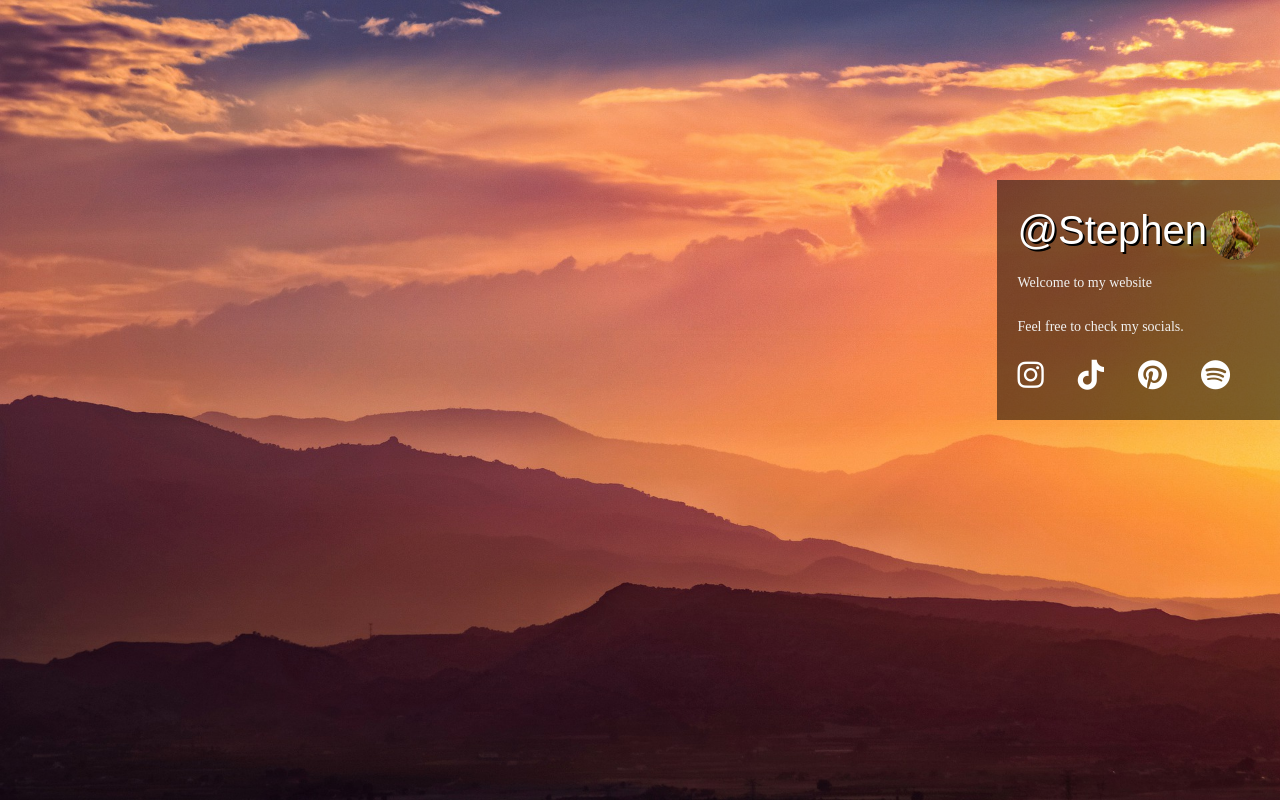
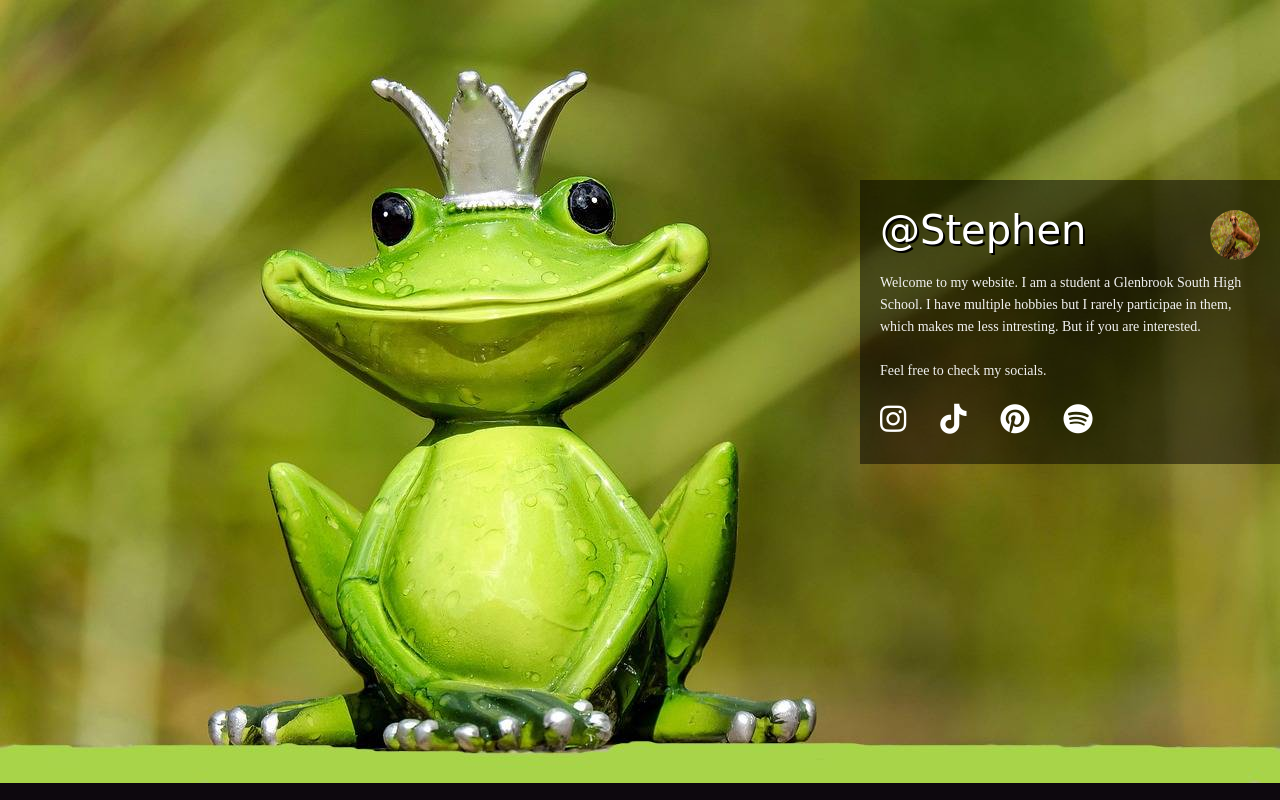
Before and after one commit to 276330/splash-page, a plain HTML site: page index.html in a window 1280 px wide. Drawn offline with Linux system fonts and the light colour scheme.

Commit message:
new splash-page

```diff
--- a/assets/main.css
+++ b/assets/main.css
@@ -54,7 +54,7 @@ Grid
 }
 body{
     background-color: #0d080e /*#5E5E5E8*/;
-    background-image: url("img/sunset.jpg");
+    background-image: url("img/frog\ smiles.jpg");
     background-repeat: no-repeat;
     background-size: 100% auto;
     background-position: top;
@@ -98,13 +98,15 @@ h1 {
    text-shadow: 2px 2px #000000;
    float: left;
    font-size: 2.5em;
-   font-family: "Crete Round", sans-serif;
+   font-family: "Great Vibes", cursive;
+
 }
 p{
    clear: both;
    color: #f1f1f1;
    font-size: 14px;
    line-height: 22px;
+   font-family: "Cinzel Decorative", serif;
 }
 
 /*
--- a/index.html
+++ b/index.html
@@ -30,7 +30,7 @@
      <section class="container">
        <!-- UPDATE THIS -->
        <p>
-         Welcome to my website
+         Welcome to my website. I am a student a Glenbrook South High School. I have multiple hobbies but I rarely participae in them, which makes me less intresting. But if you are interested.
        </p>
        <p>
          Feel free to check my socials.
```
Also changed, not shown: assets/img/frog smiles.jpg (added).
